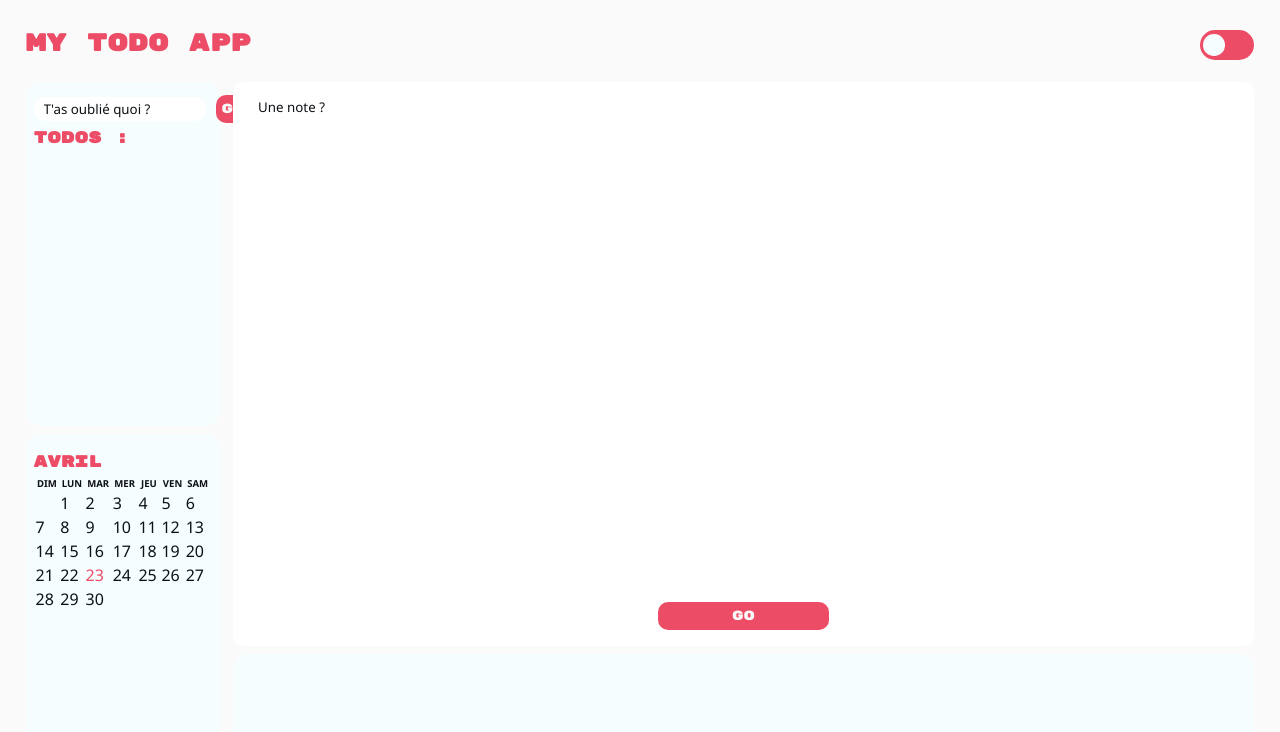
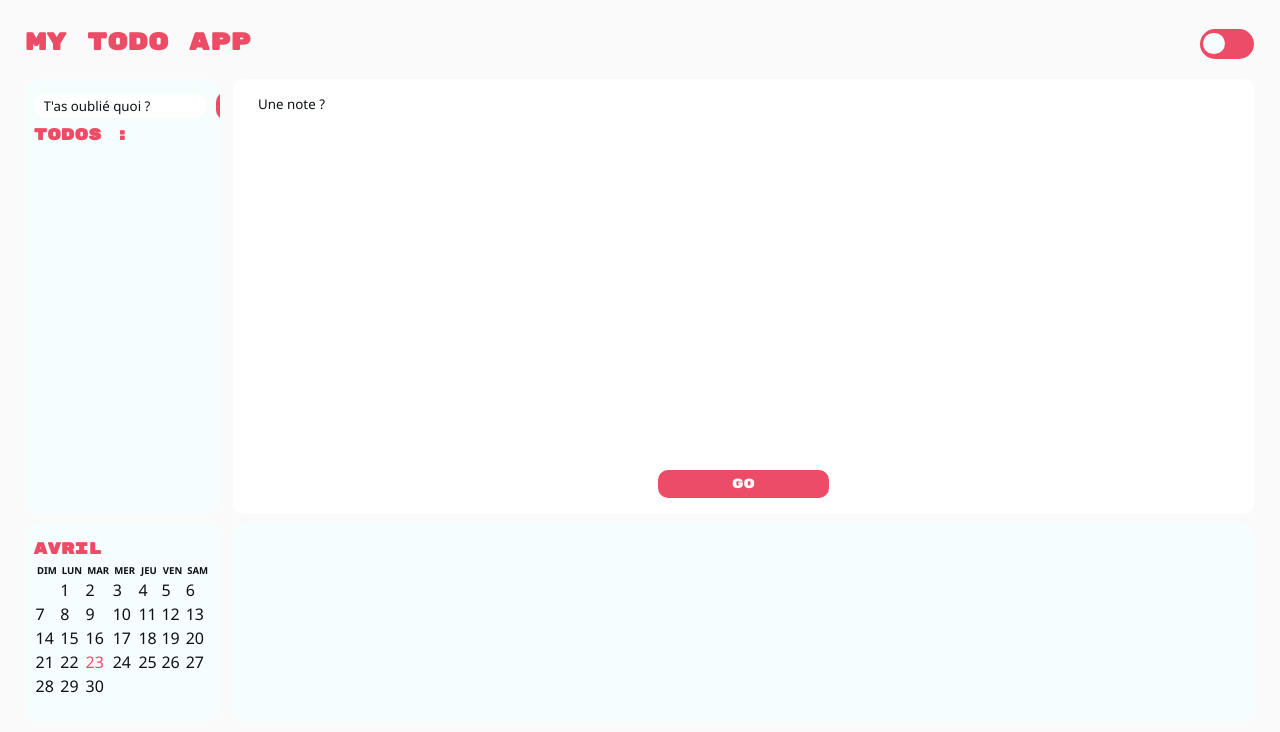
Before and after one commit to Junior-dev-Track/16-react-todolist-cyril-fl, a React (Vite) app: page / in a window 1280 px wide. Shown: the top 732 px of the page. Built offline with nearby package versions, Linux system fonts and the light colour scheme.

Commit message:
* Calendar on oj have to add use effet * need too make beztter css

```diff
--- a/src/style/03-Assets/_block.scss
+++ b/src/style/03-Assets/_block.scss
@@ -5,28 +5,36 @@ $radius : 15px;
   padding: 1vw 1vh;
   border-radius: $radius;
   margin: 0;
+  overflow-x: hidden;
+  overflow-y: scroll;
 }
 
 //Todolist
 .blockList {
   @include block;
   grid-column: 1/ span 3;
-  grid-row: 2 / span 10;
+  grid-row: 2 / span 13;
+  max-height: 70vh;
 }
 
 .blockCalendar {
   @include block;
   grid-column: 1/ span 3;
-  grid-row: 12/ span 6;
+  grid-row: 15/ span 3;
+  max-height: 25vh;
+
+
 }
 
 //Notes
 .notesCarouselOut {
   @include block;
   grid-column: 4 / span 15;
-  grid-row: 14 / span 4;
+  grid-row: 15/ span 3;
   display: flex;
   align-items: stretch;
+  max-height: 25vh;
+
 }
 
 .notesCarouselIn {
--- a/src/style/03-Assets/_champText.scss
+++ b/src/style/03-Assets/_champText.scss
@@ -17,11 +17,15 @@
 // notes
 .noteArea {
   grid-column: 4 / span 15;
-  grid-row: 2/ span 12;
+  grid-row: 2/ span 13;
   display: grid;
   grid-template-columns: repeat(3, 1fr);
   grid-template-rows: repeat(3, 1fr);
   align-items: center;
+  max-height: 70vh;
+  //height: 100%;
+
+
 }
 
 .notefield {
--- a/src/style/app.css
+++ b/src/style/app.css
@@ -688,11 +688,12 @@ button:active {
 
 .noteArea {
   grid-column: 4/span 15;
-  grid-row: 2/span 12;
+  grid-row: 2/span 13;
   display: grid;
   grid-template-columns: repeat(3, 1fr);
   grid-template-rows: repeat(3, 1fr);
   align-items: center;
+  max-height: 70vh;
 }
 
 .notefield {
@@ -711,8 +712,11 @@ button:active {
   padding: 1vw 1vh;
   border-radius: 15px;
   margin: 0;
+  overflow-x: hidden;
+  overflow-y: scroll;
   grid-column: 1/span 3;
-  grid-row: 2/span 10;
+  grid-row: 2/span 13;
+  max-height: 70vh;
 }
 
 .blockCalendar {
@@ -720,8 +724,11 @@ button:active {
   padding: 1vw 1vh;
   border-radius: 15px;
   margin: 0;
+  overflow-x: hidden;
+  overflow-y: scroll;
   grid-column: 1/span 3;
-  grid-row: 12/span 6;
+  grid-row: 15/span 3;
+  max-height: 25vh;
 }
 
 .notesCarouselOut {
@@ -729,10 +736,13 @@ button:active {
   padding: 1vw 1vh;
   border-radius: 15px;
   margin: 0;
+  overflow-x: hidden;
+  overflow-y: scroll;
   grid-column: 4/span 15;
-  grid-row: 14/span 4;
+  grid-row: 15/span 3;
   display: flex;
   align-items: stretch;
+  max-height: 25vh;
 }
 
 .notesCarouselIn {
@@ -751,6 +761,8 @@ button:active {
   padding: 1vw 1vh;
   border-radius: 15px;
   margin: 0;
+  overflow-x: hidden;
+  overflow-y: scroll;
   display: inline-flex;
   height: 100%;
   aspect-ratio: 1/1;
```
Also changed, not shown: 1 other file (tests, documents, lock files or other folders).
